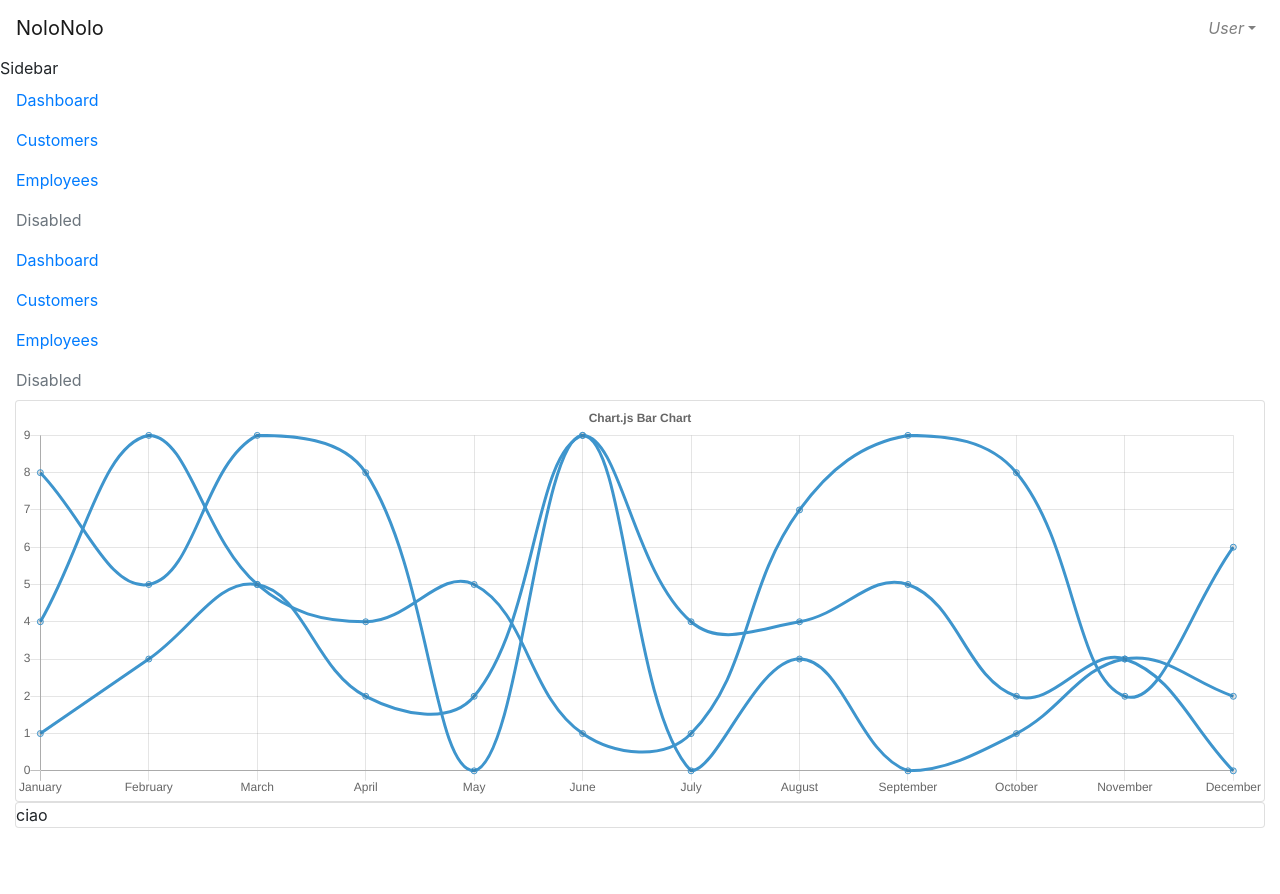
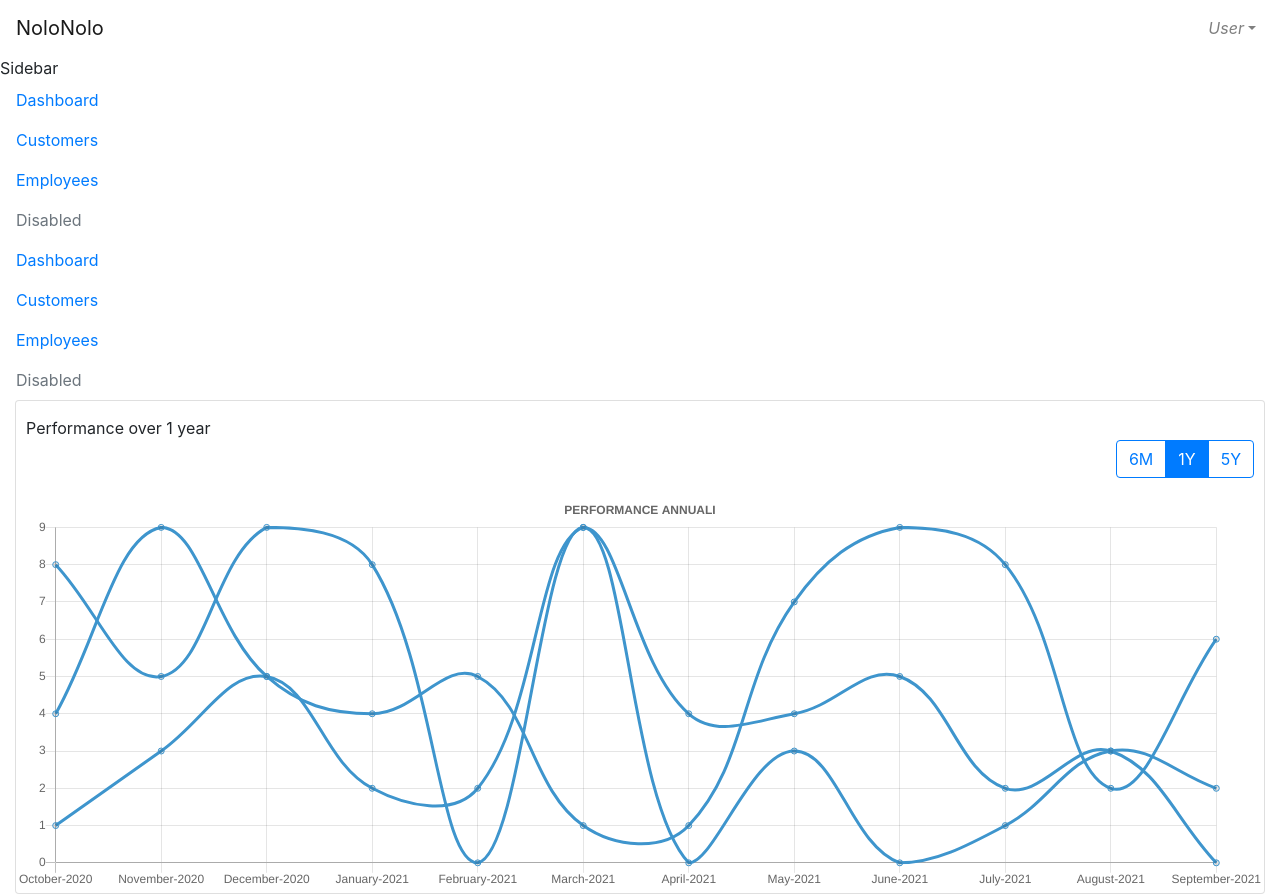
Before and after one commit to MatteoVannucchi0/NoloNolo-AdminDashboard, a Nuxt app: page /main in a window 1280 px wide. Before the commit the page ends 828 px from the top, so only its background shows below. Built offline with nearby package versions, Linux system fonts and the light colour scheme.

Commit message:
Finito grafico, aggiunto labels variabili da 6mesi 1 anno 5 anni, refattorizzato del codice e spostato nella cartella helper in assets i file js

```diff
--- a/assets/global.js
+++ b/assets/helper/global.js
@@ -1,8 +1,4 @@
-const months = ['January', 'February', 'March', 'April', 'May', 'June', 'July',
-	'August', 'September', 'October', 'November', 'December'];
-
-// eslint-disable-next-line no-unused-vars
-const shortMonths = ['Jan', 'Feb', 'Mar', 'Apr', 'May', 'Jun', 'Jul', 'Aug', 'Sep', 'Oct', 'Nov', 'Dec'];
+import { months } from './graphHelper';
 
 function between(min, max) {
 	return Math.floor(
@@ -43,4 +39,5 @@ const graph = {
 	graphOption,
 };
 
-export { months, shortMonths, graph };
+// eslint-disable-next-line import/prefer-default-export
+export { graph };
--- /dev/null
+++ b/assets/helper/graphHelper.js
@@ -0,0 +1,61 @@
+/* eslint-disable no-param-reassign */
+const months = ['January', 'February', 'March', 'April', 'May', 'June', 'July',
+	'August', 'September', 'October', 'November', 'December'];
+
+const shortMonths = ['Jan', 'Feb', 'Mar', 'Apr', 'May', 'Jun', 'Jul', 'Aug', 'Sep', 'Oct', 'Nov', 'Dec'];
+
+function getLabel(monthsIndex, year) {
+	return `${months[monthsIndex]}-${year}`;
+}
+
+function getShiftedMonthsOf({ endingYear, endingMonth, numberOfYears }) {
+	endingYear = endingYear || new Date().getFullYear();
+	endingMonth = endingMonth || new Date().getMonth();
+	numberOfYears = numberOfYears || 1;
+	const rearrangedMonths = [];
+
+	if (numberOfYears > 1) {
+		rearrangedMonths.push(...getShiftedMonthsOf({ endingYear: endingYear - 1, endingMonth, numberOfYears: numberOfYears - 1 }));
+	}
+
+	for (let i = 0; i < months.length; i += 1) {
+		const index = (i + endingMonth) % months.length;
+		if (i < 12 - endingMonth) {
+			rearrangedMonths.push(getLabel(index, endingYear - 1));
+		} else {
+			rearrangedMonths.push(getLabel(index, endingYear));
+		}
+	}
+
+	return rearrangedMonths;
+}
+
+function getShiftedMonthsForNYear(year) {
+	const currentYear = (new Date().getFullYear());
+	const currentMonth = (new Date().getMonth());
+
+	return getShiftedMonthsOf({ endingYear: currentYear, endingMonth: currentMonth, numberOfYears: year });
+}
+
+function getShiftedNMonths(numberOfMonths) {
+	const currentMonth = (new Date().getMonth());
+	const currentYear = (new Date().getFullYear());
+
+	const rearrangedMonths = [];
+	for (let i = 0; i < numberOfMonths; i += 1) {
+		let index = currentMonth - i - 1;
+		let year = currentYear;
+		if (index < 0) {
+			index += 12;
+			year -= 1;
+		}
+
+		rearrangedMonths.push(getLabel(index, year));
+	}
+
+	return rearrangedMonths.reverse();
+}
+
+export {
+	shortMonths, months, getShiftedNMonths, getShiftedMonthsForNYear,
+};
--- /dev/null
+++ b/assets/styles/chart.css
@@ -0,0 +1,7 @@
+.chart-title {
+    text-align: center;
+    margin-bottom: 0;
+    color: rgb(180, 173, 173);
+    font-weight: 400 !important;
+    font-size: 28px !important;
+}
--- a/components/BarChart.vue
+++ /dev/null
@@ -1,19 +0,0 @@
-<script>
-import { Bar, mixins } from 'vue-chartjs';
-
-const { reactiveProp } = mixins;
-
-export default {
-	extends: Bar,
-	mixins: [reactiveProp],
-	props: {
-		option: {
-			type: Object,
-			default: () => {},
-		},
-	},
-	mounted() {
-		this.renderChart(this.chartData, this.option);
-	},
-};
-</script>
--- /dev/null
+++ b/components/Chart/Chart.vue
@@ -0,0 +1,87 @@
+<template>
+	<div :aria-label="chartOptions.title" role="figure">
+		<canvas id="chart" :height="height" :width="width" />
+	</div>
+</template>
+
+<script>
+import Chart from 'chart.js';
+import { getShiftedMonthsForNYear } from '../../assets/helper/graphHelper';
+
+export default {
+	props: {
+		chartType: {
+			type: String,
+			default: 'line',
+		},
+		data: {
+			type: Array,
+			default: () => [],
+		},
+		dataOptions: {
+			type: [Array, Object],
+			default: () => {},
+		},
+		chartOptions: {
+			type: Object,
+			default: () => {},
+		},
+		labels: {
+			type: Array,
+			default: () => getShiftedMonthsForNYear(1),
+		},
+		width: {
+			type: String,
+			default: 'auto',
+		},
+		height: {
+			type: String,
+			default: 'auto',
+		},
+	},
+	data() {
+		return {
+			loaded: true,
+			ctx: null,
+		};
+	},
+	watch: {
+		labels() {
+			this.updateChart();
+		},
+	},
+	mounted() {
+		this.updateChart();
+	},
+	methods: {
+		updateChart() {
+			const datasets = this.data;
+			let datasetsOptions = this.dataOptions || [];
+
+			// Nel caso in cui le dataOptions sia un solo oggetto quell'opzione viene assegnata a tutti i datasets
+			if (this.dataOptions && !Array.isArray(this.dataOptions)) {
+				datasetsOptions = Array(this.data.length).fill(this.dataOptions);
+			}
+
+			for (let i = 0; i < this.data.length; i += 1) {
+				datasets[i] = { ...datasets[i], ...datasetsOptions[i] };
+			}
+
+			const chartdata = {
+				labels: this.labels,
+				datasets,
+			};
+
+			this.ctx = this.ctx || document.getElementById('chart').getContext('2d');
+
+			// eslint-disable-next-line no-unused-vars
+			const myChart = new Chart(this.ctx, {
+				type: this.chartType,
+				data: chartdata,
+				options: this.chartOptions,
+			});
+			this.loaded = true;
+		},
+	},
+};
+</script>
--- /dev/null
+++ b/components/Chart/Performance.vue
@@ -0,0 +1,92 @@
+<template>
+	<div class="card">
+		<div class="card-inline-item">
+			<div class="chart-title">
+				Performance over {{ graphDataRangeSelected }}
+			</div>
+			<div id="buttonContainer">
+				<b-form-radio-group
+					id="graphTypeSelect"
+					v-model="graphDataRangeSelected"
+					:options="graphDataRangeOptions"
+					aria-describedby="Graph data range radio"
+					button-variant="outline-primary"
+					name="radio-btn-outline"
+					buttons
+					@change="updateGraph"
+				/>
+			</div>
+		</div>
+		<Chart
+			chart-type="line"
+			:data="chartdata"
+			:data-options="dataOptions"
+			:chart-options="options"
+			:labels="chartLabel"
+			height="400px"
+		/>
+	</div>
+</template>
+
+<script>
+// eslint-disable-next-line no-unused-vars
+import { graph } from '../../assets/helper/global';
+import { getShiftedNMonths, getShiftedMonthsForNYear } from '../../assets/helper/graphHelper';
+
+export default {
+	props: {
+
+	},
+	data() {
+		return {
+			chartdata: graph.graphData,
+			dataOptions: graph.graphOption,
+			options: {
+				responsive: true,
+				maintainAspectRatio: false,
+				legend: {
+					display: false,
+				},
+				title: {
+					display: true,
+					color: 'rgba(229,12,12,0.7)',
+					text: 'PERFORMANCE ANNUALI',
+					position: 'top',
+					align: 'start',
+				},
+			},
+			chartLabel: graph.chartLabel,
+			graphDataRangeOptions: [
+				{ text: '6M', value: '6 months' },
+				{ text: '1Y', value: '1 year' },
+				{ text: '5Y', value: '5 year' },
+			],
+			graphDataRangeSelected: '1 year',
+		};
+	},
+
+	methods: {
+		updateGraph() {
+			if (this.graphDataRangeSelected === '6 months') {
+				this.chartLabel = getShiftedNMonths(6);
+			} else if (this.graphDataRangeSelected === '1 year') {
+				this.chartLabel = getShiftedMonthsForNYear(1);
+			} else if (this.graphDataRangeSelected === '5 year') {
+				this.chartLabel = getShiftedMonthsForNYear(5);
+			}
+		},
+	},
+};
+</script>
+
+<style scoped>
+#buttonContainer{
+	width: min-content;
+	margin-left: auto;
+	margin-right: 0;
+}
+
+.card-inline-item{
+	margin: 15px 10px 15px 10px;
+}
+</style>
--- a/components/LineChart.vue
+++ /dev/null
@@ -1,57 +0,0 @@
-<script>
-import { Line, mixins } from 'vue-chartjs';
-import { months } from '../assets/global';
-
-// eslint-disable-next-line no-unused-vars
-const { reactiveProp } = mixins;
-
-export default {
-	extends: Line,
-	props: {
-		data: {
-			type: Array,
-			default: () => [],
-		},
-		dataOptions: {
-			type: Array || Object,
-			default: () => {},
-		},
-		chartOptions: {
-			type: Object,
-			default: () => {},
-		},
-		labels: {
-			type: Array,
-			default: () => months,
-		},
-	},
-	data() {
-		return {
-			loaded: true,
-		};
-	},
-	mounted() {
-		const datasets = this.data;
-		let datasetsOptions = this.dataOptions || [];
-
-		// Nel caso in cui le dataOptions sia un solo oggetto quell'opzione viene assegnata a tutti i datasets
-		if (this.dataOptions && !Array.isArray(this.dataOptions)) {
-			datasetsOptions = Array(this.data.length).fill(this.dataOptions);
-		}
-
-		for (let i = 0; i < this.data.length; i += 1) {
-			datasets[i] = { ...datasets[i], ...datasetsOptions[i] };
-		}
-
-		const chartdata = {
-			labels: this.labels,
-			datasets,
-		};
-
-		console.log(this.chartOptions);
-
-		this.renderChart(chartdata, this.chartOptions);
-		this.loaded = true;
-	},
-};
-</script>
--- a/components/LoginForm.vue
+++ b/components/LoginForm.vue
@@ -1,8 +1,8 @@
 <template>
 	<b-card class="card">
-		<h3 class="card-title">
+		<div class="card-title">
 			{{ title }}
-		</h3>
+		</div>
 
 		<div v-if="unknownError" class="card-error">
 			<p><b>Login Failed</b></p>
--- a/nuxt.config.js
+++ b/nuxt.config.js
@@ -27,13 +27,17 @@ export default {
 		'@/assets/styles/layout',
 		'@/assets/styles/navbar',
 		'@/assets/styles/helper',
-
+		'@/assets/styles/chart',
 	],
 
 	script: [
 		{
 			type: 'text/javascript',
 			src: '@/assets/global.js',
+		},
+		{
+			type: 'text/javascript',
+			src: '@/assets/helper/graphHelper.js',
 		},
 	],
 
--- a/package.json
+++ b/package.json
@@ -17,8 +17,7 @@
     "chart.js": "^2.9.4",
     "core-js": "^3.15.1",
     "months": "^2.1.0",
-    "nuxt": "^2.15.7",
-    "vue-chartjs": "^3.5.1"
+    "nuxt": "^2.15.7"
   },
   "devDependencies": {
     "@babel/eslint-parser": "^7.14.7",
--- a/pages/main.vue
+++ b/pages/main.vue
@@ -9,19 +9,7 @@
 			</div>
 			<div class="content-container">
 				<b-container fluid>
-					<div class="card">
-						<LineChart
-							:aria-label="title"
-							role="figure"
-							title="graph-card"
-							:data="chartdata"
-							:data-options="dataOptions"
-							:chart-options="options"
-						/>
-					</div>
-					<div class="card">
-						ciao
-					</div>
+					<ChartPerformance />
 				</b-container>
 			</div>
 		</div>
@@ -29,42 +17,11 @@
 </template>
 
 <script>
-// eslint-disable-next-line no-unused-vars
-import { graph } from '../assets/global';
 
 export default {
-	layout: 'mainLayout',
 	data() {
-		return {
-			chartdata: graph.graphData,
-			dataOptions: graph.graphOption,
-			options: {
-				responsive: true,
-				maintainAspectRatio: false,
-				legend: {
-					display: false,
-				},
-				title: {
-					display: true,
-					text: 'Chart.js Bar Chart',
-				},
-			},
-		};
 	},
 };
-
-/*
-	responsive: true,
-				plugins: {
-					legend: {
-						position: 'top',
-					},
-					title: {
-						display: true,
-						text: 'Chart.js Line Chart',
-					},
-				},
-*/
 
 </script>
 
```
Also changed, not shown: assets/styles/card.css (+3 -5 lines), assets/loginImg.jpg (deleted), 1 other file (tests, documents, lock files or other folders).
